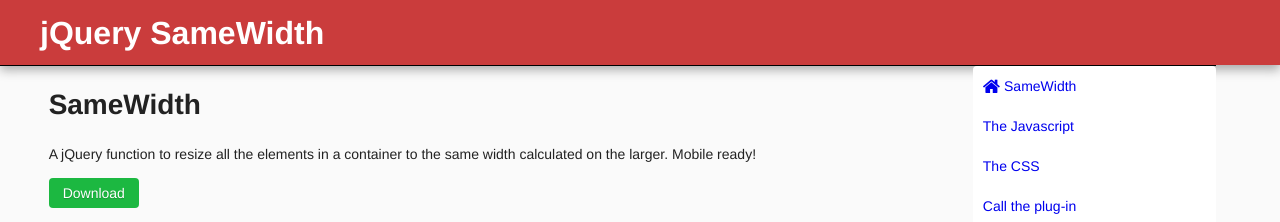
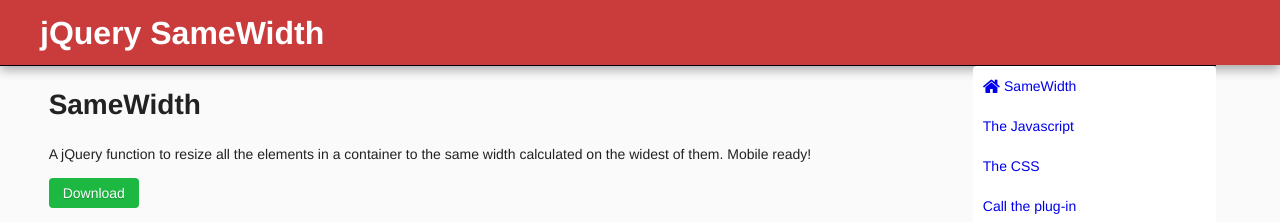
Before and after one commit to orazionelson/samewidth, a plain HTML site: page index.html in a window 1280 px wide. Shown: the top 222 px of the page. Drawn offline with Linux system fonts and the light colour scheme.

Commit message:
jQuery sameWidth.

```diff
--- a/index.html
+++ b/index.html
@@ -69,7 +69,7 @@
 			<article>
 				<header>
 					<h1 class="lead-item" id="samewidth-intro">SameWidth</h1>
-					<p>A jQuery function to resize all the elements in a container to the same width calculated on the larger. Mobile ready!</p>
+					<p>A jQuery function to resize all the elements in a container to the same width calculated on the widest of them. Mobile ready!</p>
 					<a class="pure-button button-success" href="https://github.com/orazionelson/samewidth/archive/master.zip">Download</a>
 				</header>
 				<section>
```
